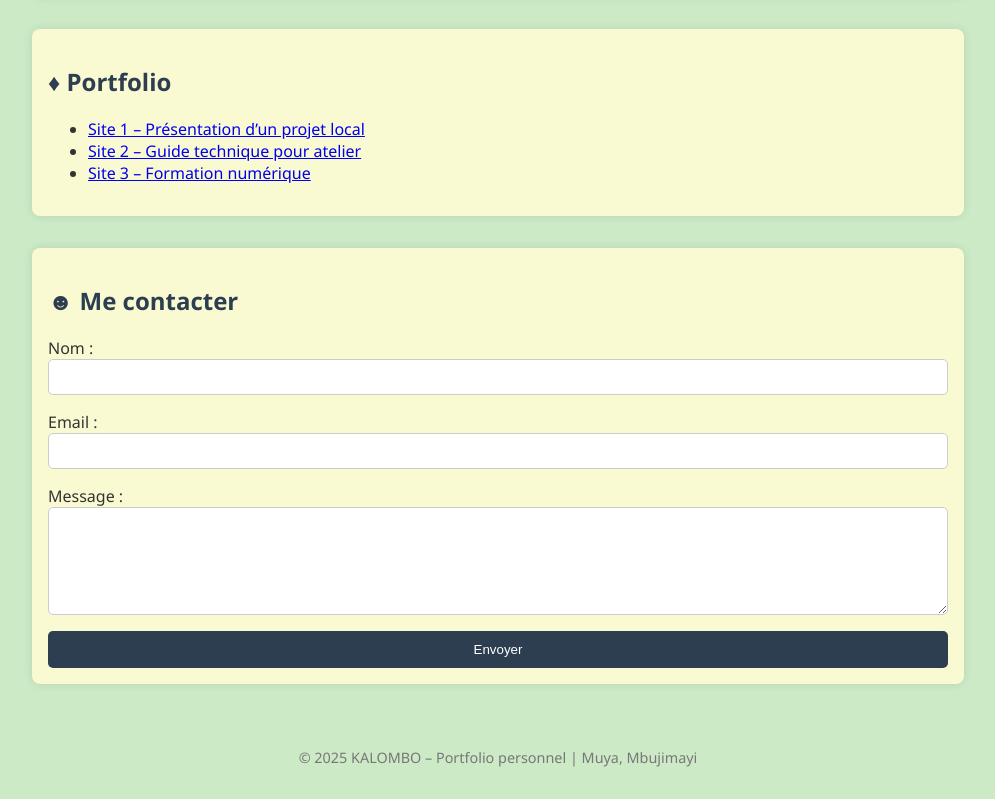
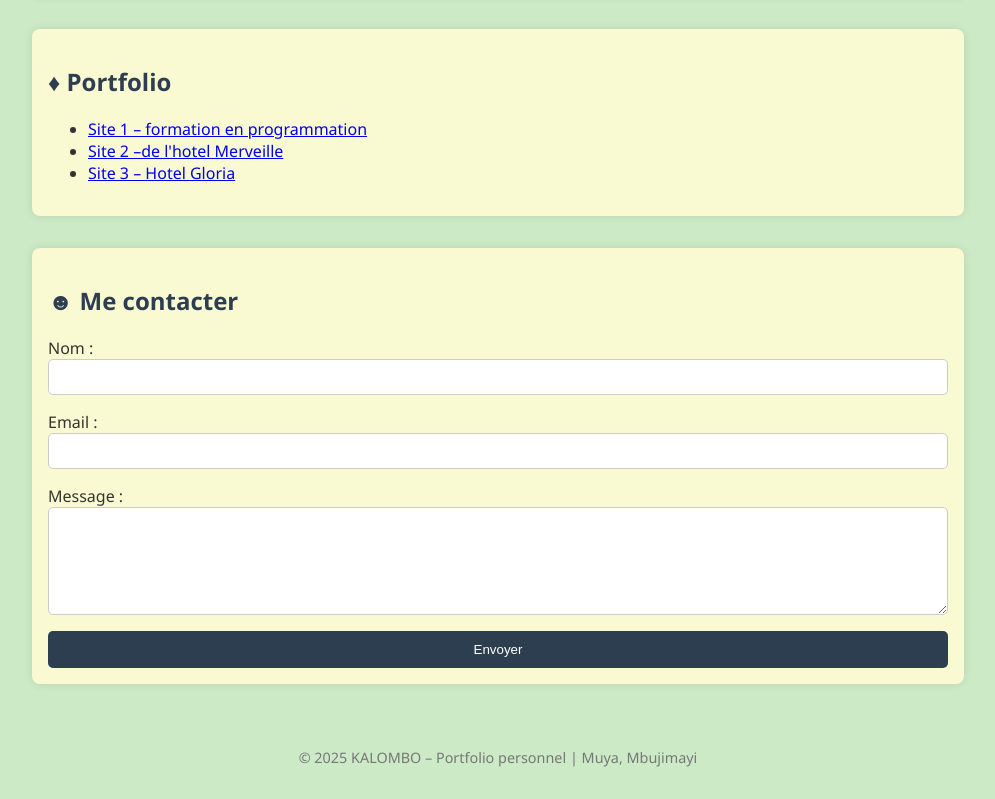
Before and after one commit to KALSIMISka/Hotel-Gloria-DE-Mbujimayi, a plain HTML site: page presenteToiSimon.html in a window 1280 px wide. Shown: the part 1271-2070 px from the top of the page, without its empty margins (142-1137 px from the left). Drawn offline with Linux system fonts and the light colour scheme.

Commit message:
Update presenteToiSimon.html
vrai liens des trois portfolio

```diff
--- a/presenteToiSimon.html
+++ b/presenteToiSimon.html
@@ -145,9 +145,9 @@
   <section>
     <h2>♦ Portfolio</h2>
     <ul>
-      <li><a href="site1.html">Site 1 – Présentation d’un projet local</a></li>
-      <li><a href="site2.html">Site 2 – Guide technique pour atelier</a></li>
-      <li><a href="site3.html">Site 3 – Formation numérique</a></li>
+      <li><a href="https://kalsimiska.github.io/Formation-Mbujimayi_high_tech/">Site 1 – formation en programmation</a></li>
+      <li><a href="https://kalsimiska.github.io/Merveille-Hotel-DE-Mbujimayi-lumu-/">Site 2 –de l'hotel Merveille</a></li>
+      <li><a href="https://kalsimiska.github.io/Hotel-Gloria-DE-Mbujimayi/">Site 3 – Hotel Gloria</a></li>
     </ul>
   </section>
 
```
